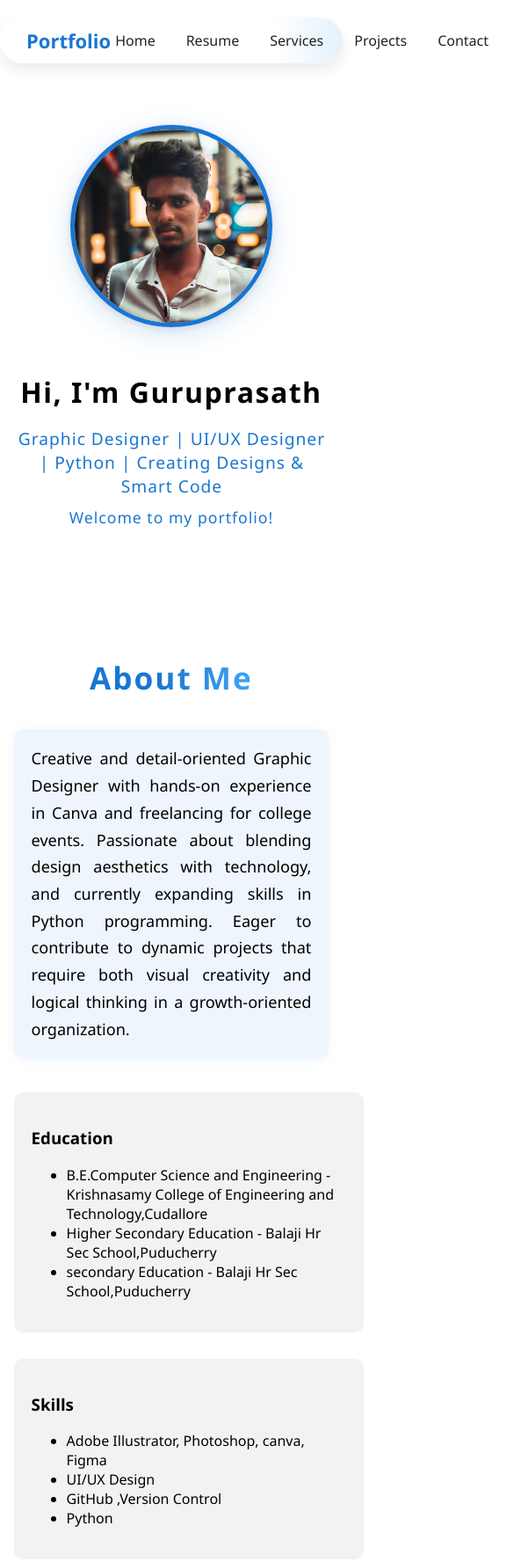
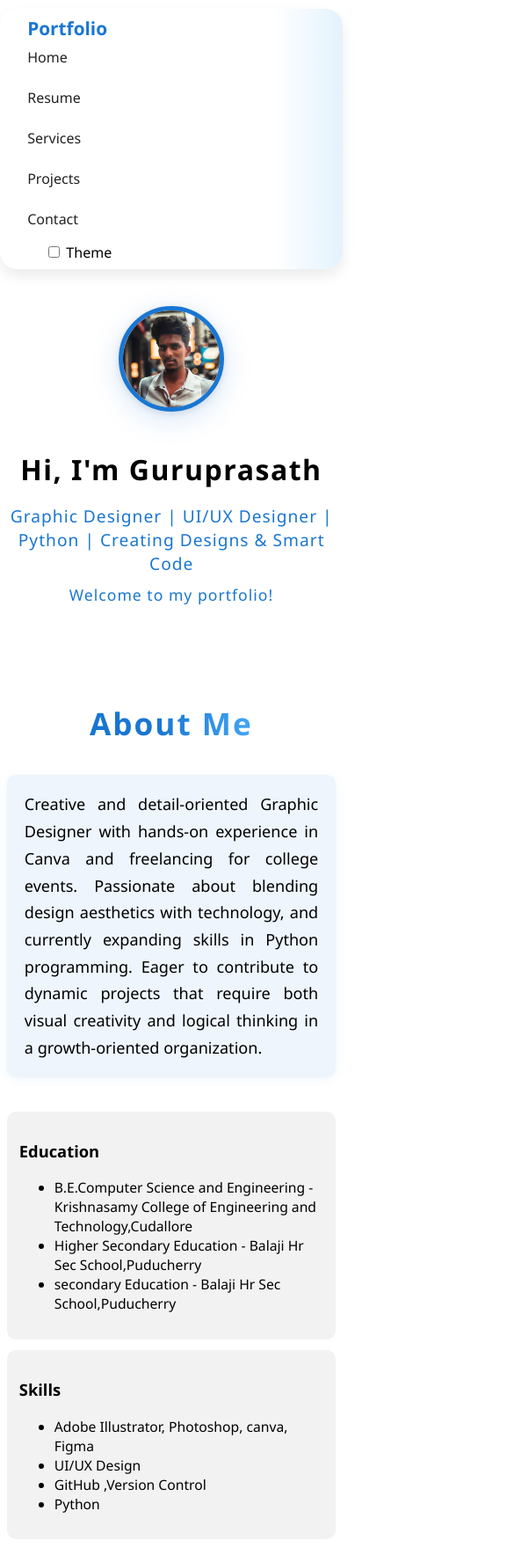
Before and after one commit to Guruprasath318/GP-portfolio, a plain HTML site: page index.html in a window 390 px wide. Shown: the top 1776 px of the page at 88% size, 585 px wide, since content can reach past the window. Drawn offline with Linux system fonts and the light colour scheme.

Commit message:
Update index.html 6

```diff
--- a/index.html
+++ b/index.html
@@ -7,7 +7,7 @@
   <link rel="stylesheet" href="https://cdnjs.cloudflare.com/ajax/libs/font-awesome/6.5.0/css/all.min.css"/>
   <style>
     :root {
-      --accent-color: #1976d2; /* Changed from #ff5722 (orange) to #1976d2 (blue) */
+      --accent-color: #1976d2;
       --bg-light: #ffffff;
       --bg-dark: #121212;
       --text-light: #000000;
@@ -38,18 +38,20 @@
       display: flex;
       align-items: center;
       justify-content: space-between;
+      flex-wrap: wrap;
     }
 
     .logo-text {
       font-size: 22px;
       font-weight: 600;
-      color: var(--accent-color); /* uses blue now */
+      color: var(--accent-color);
     }
 
     .main-nav {
       display: flex;
       gap: 25px;
       align-items: center;
+      flex-wrap: wrap;
     }
 
     .main-nav a {
@@ -58,38 +60,34 @@
       font-weight: 500;
       padding: 5px;
       transition: color 0.3s;
+      font-size: 1rem;
     }
 
     .main-nav a:hover,
     .main-nav a.active {
-      color: var(--accent-color); /* uses blue now */
+      color: var(--accent-color);
     }
 
     .cta-button {
-      background: var(--accent-color); /* uses blue now */
+      background: var(--accent-color);
       color: white;
       padding: 10px 18px;
       border-radius: 25px;
       font-weight: bold;
       text-decoration: none;
       transition: background 0.3s;
+      font-size: 1rem;
     }
 
     .cta-button:hover {
-      background: #1565c0; /* blue shade for hover, was #e64a19 */
+      background: #1565c0;
     }
 
     section {
-      padding: 90px 8vw; /* Increased vertical and horizontal padding */
+      padding: 90px 8vw;
       text-align: center;
-      max-width: 1200px;  /* Optional: wider section */
+      max-width: 1200px;
       margin: 0 auto;
-    }
-
-    @media screen and (max-width: 768px) {
-      section {
-        padding: 50px 4vw; /* Responsive for mobile */
-      }
     }
 
     .profile-img {
@@ -98,10 +96,12 @@
       height: 220px;
       object-fit: cover;
       margin-bottom: 20px;
-      box-shadow: 0 8px 32px rgba(25,118,210,0.18), 0 2px 8px rgba(0,0,0,0.10); /* blue shadow */
-      border: 5px solid var(--accent-color); /* uses blue now */
+      box-shadow: 0 8px 32px rgba(25,118,210,0.18), 0 2px 8px rgba(0,0,0,0.10);
+      border: 5px solid var(--accent-color);
       transition: transform 0.4s cubic-bezier(.68,-0.55,.27,1.55), box-shadow 0.4s;
       animation: profile-pop 1.2s cubic-bezier(.68,-0.55,.27,1.55);
+      max-width: 90vw;
+      max-height: 90vw;
     }
 
     .profile-img:hover {
@@ -142,6 +142,8 @@
       opacity: 0;
       transform: translateY(40px);
       transition: all 0.8s ease;
+      min-width: 260px;
+      box-sizing: border-box;
     }
 
     .edu-box.show, .skill-box.show {
@@ -159,17 +161,18 @@
     .contact-info, .social-icons {
       font-size: 18px;
       line-height: 1.6;
+      word-break: break-word;
     }
 
     .social-icons a {
-      color: var(--accent-color); /* uses blue now */
+      color: var(--accent-color);
       margin: 0 10px;
       font-size: 22px;
       transition: color 0.3s;
     }
 
     .social-icons a:hover {
-      color: #1565c0; /* blue shade for hover, was #e64a19 */
+      color: #1565c0;
     }
 
     .contact-box {
@@ -189,111 +192,90 @@
       text-align: center;
       padding: 20px;
       font-weight: 500;
+      font-size: 1rem;
     }
 
-    @media screen and (max-width: 768px) {
+    /* Responsive styles for Android/mobile and desktop */
+    @media screen and (max-width: 900px) {
+      section {
+        padding: 50px 2vw;
+      }
       .education-skills {
-        flex-direction: column;
+        gap: 18px;
       }
-
-      .edu-box, .skill-box {
-        width: 100%;
+      .main-nav {
+        gap: 12px;
+      }
+      .profile-img {
+        width: 160px;
+        height: 160px;
+      }
+      .footer {
+        font-size: 0.95rem;
       }
     }
 
-    body.dark {
-      background-color: var(--bg-dark);
-      color: var(--text-dark);
+    @media screen and (max-width: 600px) {
+      .modern-header {
+        padding: 8px 8vw;
+        border-radius: 20px;
+        margin: 10px auto;
+        max-width: 98vw;
+        top: 0;
       }
-
-    body.dark .modern-header {
-      background-color: #1e1e1e;
-      color: var(--text-dark);
+      .header-container {
+        flex-direction: column;
+        align-items: flex-start;
       }
-
-    body.dark .main-nav a {
-      color: #ccc;
+      .main-nav {
+        flex-direction: column;
+        gap: 8px;
+        width: 100%;
+        align-items: flex-start;
       }
-
-    body.dark .main-nav a.active,
-    body.dark .main-nav a:hover {
-      color: var(--accent-color);
+      .main-nav a, .cta-button {
+        font-size: 1rem;
+        padding: 8px 0;
       }
-
-    body.dark .footer {
-      background-color: #333;
-      color: #ccc;
+      .logo-text {
+        font-size: 1.3rem;
+        margin-bottom: 8px;
       }
-
-    body.dark .edu-box,
-    body.dark .skill-box,
-    body.dark .contact-box {
-      background: rgba(255, 255, 255, 0.05);
+      section {
+        padding: 32px 2vw;
+        max-width: 100vw;
       }
-
-    .theme-switch-wrapper {
-      position: fixed;
-      bottom: 20px;
-      right: 20px;
-      z-index: 1001;
-      display: flex;
-      align-items: center;
-      gap: 10px;
-      font-size: 18px;
+      .profile-img {
+        width: 110px;
+        height: 110px;
+        margin-bottom: 12px;
       }
-
-    .theme-switch {
-      position: relative;
-      display: inline-block;
-      width: 60px;
-      height: 30px;
+      .education-skills {
+        flex-direction: column;
+        gap: 12px;
       }
-
-    .theme-switch input {
-      opacity: 0;
-      width: 0;
-      height: 0;
+      .edu-box, .skill-box, .project-animate {
+        width: 100%;
+        min-width: unset;
+        padding: 14px;
+        font-size: 0.98rem;
       }
-
-    .slider {
-      position: absolute;
-      cursor: pointer;
-      top: 0; left: 0;
-      right: 0; bottom: 0;
-      background-color: #ccc;
-      transition: 0.4s;
-      border-radius: 30px;
+      .about-title, .contact-title, h2 {
+        font-size: 1.3rem;
       }
-
-    .slider:before {
-      position: absolute;
-      content: "";
-      height: 24px;
-      width: 24px;
-      left: 3px;
-      bottom: 3px;
-      background-color: white;
-      transition: 0.4s;
-      border-radius: 50%;
+      #home h1 {
+        font-size: 1.3rem;
       }
-
-    input:checked + .slider {
-      background-color: var(--accent-color); /* uses blue now */
+      #welcome-text {
+        font-size: 1rem;
       }
-
-    input:checked + .slider:before {
-      transform: translateX(30px);
+      .footer {
+        font-size: 0.85rem;
+        padding: 12px;
       }
-
-    .mode-label {
-      color: var(--accent-color); /* uses blue now */
-      font-weight: bold;
+      iframe {
+        height: 220px !important;
       }
-
-    hr {
-      width: 60%;
-      margin: 40px auto;
-      border: 1px solid #ddd;
     }
 
     /* About section animation styles */
```
Lines whose indentation alone changed are shown as unchanged.
